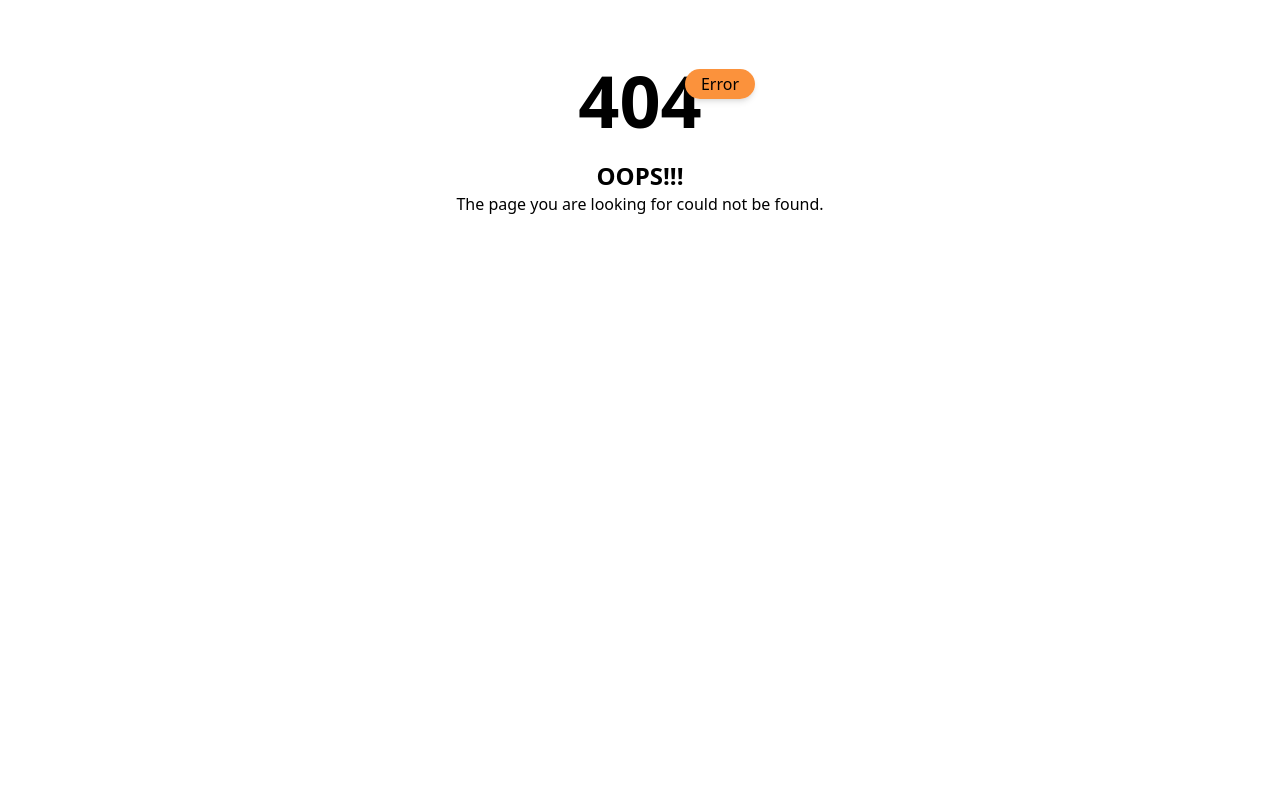
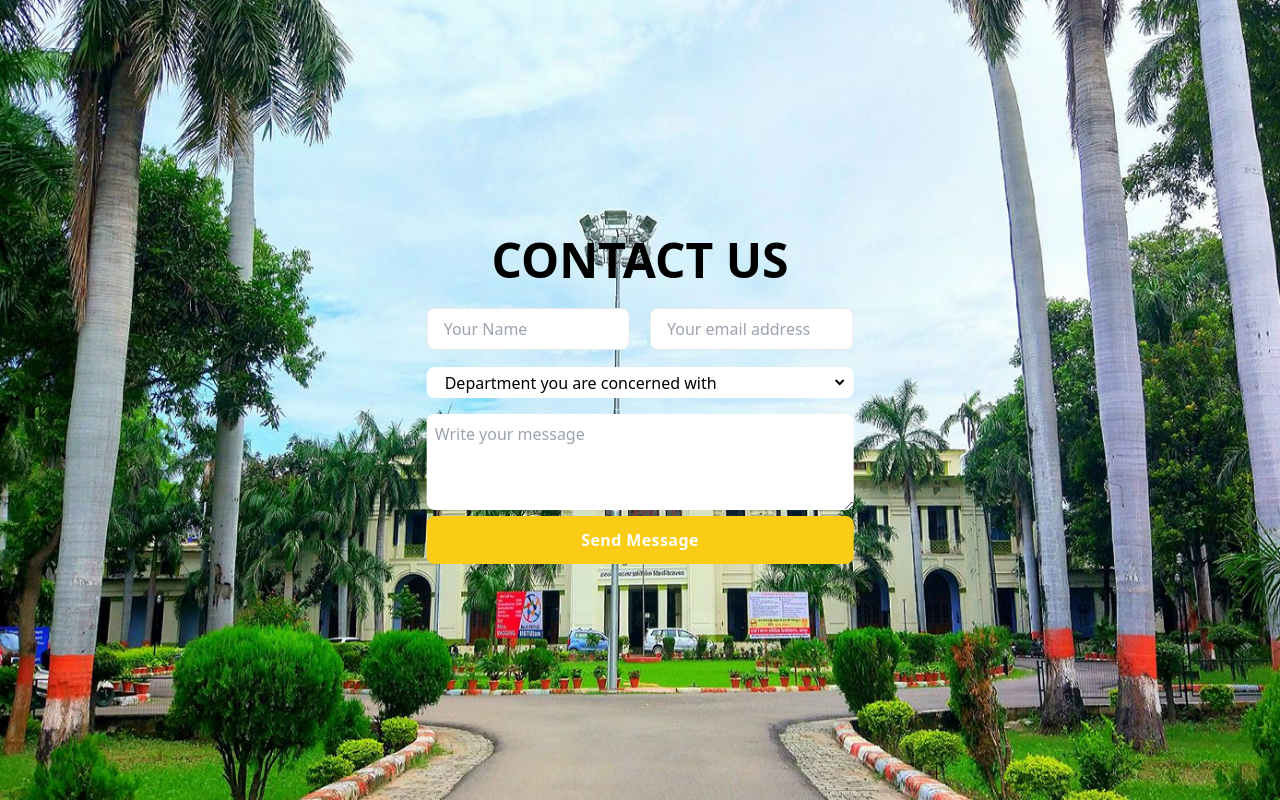
Before and after one commit to PriansGupta/Inventory_Management, a Next.js app: page /contact-us in a window 1280 px wide. Before the commit this address had no page. Built offline with nearby package versions, Linux system fonts and the light colour scheme.

Commit message:
Contact Us Page

```diff
--- /dev/null
+++ b/app/contact-us/page.js
@@ -0,0 +1,166 @@
+"use client";
+import Image from "next/image";
+import HBTU_BG from "@/Assets/BG-HBTU.jpg";
+import { useEffect, useState } from "react";
+import SimpleBackdrop from "@/Components/Backdrop";
+import axios from "axios";
+import { ToastContainer, toast } from "react-toastify";
+
+export default function Home() {
+  const branchArray = [
+    { name: "Electronics Engineering", email: "priyanshg615@gmail.com" },
+    { name: "Computer Science Engineering", email: "princysoni210@gmail.com" },
+    { name: "Information Technology", email: "princysoni210@gmail.com" },
+    { name: "Mechanical Engineering", email: "princysoni210@gmail.com" },
+    { name: "Electrical Engineering", email: "priyanshg615@gmail.com" },
+    { name: "Civil Engineering", email: "priyanshg615@gmail.com" },
+    { name: "Paint Technology", email: "priyanshg615@gmail.com" },
+    { name: "Chemical Engineering", email: "priyanshg615@gmail.com" },
+    { name: "Bio Chemical Engineering", email: "priyanshg615@gmail.com" },
+    { name: "Oil Technology", email: "priyanshg615@gmail.com" },
+    { name: "Leather Technology", email: "priyanshg615@gmail.com" },
+    { name: "Food Technology", email: "priyanshg615@gmail.com" },
+  ];
+  const [branch, setbranch] = useState("");
+  const [name, setName] = useState("");
+  const [fromEmail, setFromEmail] = useState("");
+  const [ToEmail, setToEmail] = useState("");
+  const [isValidEmail, setIsValidEmail] = useState(true);
+  const [message, setMessage] = useState("");
+  const [responseMessage, setResponseMessage] = useState("");
+  const [isLoading, setLoading] = useState(true);
+
+  const validateEmail = (input) => {
+    const emailRegex = /^[^\s@]+@hbtu\.ac\.in$/i;
+    return emailRegex.test(input);
+  };
+
+  useEffect(() => {
+    setTimeout(() => {
+      setLoading(false);
+    }, 500);
+  }, []);
+
+  const MessageHandler = async () => {
+    setLoading(true);
+    try {
+      const response = await axios.post(
+        "http://localhost:5000/api/contact-us",
+        {
+          fromEmail,
+          ToEmail,
+          name,
+          message,
+        }
+      );
+      console.log(response.data.message);
+      setResponseMessage(response.data.message);
+    } catch (error) {
+      console.log(error);
+    }
+    setLoading(false);
+  };
+  if (isLoading) return <SimpleBackdrop open={isLoading}></SimpleBackdrop>;
+  else
+    return (
+      <main className="select-none">
+        <Image
+          src={HBTU_BG}
+          alt="HBTU Image"
+          layout="fill"
+          objectFit="cover"
+          objectPosition="center"
+        />
+        <div className="absolute w-1/3 top-1/2 left-1/2 transform -translate-x-1/2 -translate-y-1/2 text-center">
+          <h1 className="text-black text-5xl font-bold mb-6">CONTACT US</h1>
+          {responseMessage && (
+            <p className="font-semibold text-green-500 mb-6">
+              {responseMessage}
+            </p>
+          )}
+          <div>
+            <div className="flex space-x-5">
+              <input
+                value={name}
+                onChange={(e) => setName(e.target.value)}
+                type="text"
+                placeholder="Your Name"
+                className="w-full px-4 py-2 border rounded-lg"
+              />
+              <input
+                required
+                type="email"
+                placeholder="Your email address"
+                className={`w-full px-4 py-2 border rounded-lg ${
+                  !isValidEmail ? "border-2 border-red-500 bg-red-300" : ""
+                }`}
+                value={fromEmail}
+                onChange={(e) => {
+                  const newEmail = e.target.value;
+                  setFromEmail(newEmail);
+                  setIsValidEmail(validateEmail(newEmail));
+                }}
+              />
+            </div>
+            {!isValidEmail ? (
+              <p className="text-red-500 tracking-wide font-bold font-mono">
+                Enter a valid email
+              </p>
+            ) : (
+              ""
+            )}
+            <div className="mb-4 bg-white rounded-lg">
+              <select
+                required
+                id="branch"
+                style={{
+                  paddingTop: "4px",
+                  paddingBottom: "4px",
+                }}
+                className="dropdown cursor-pointer w-full"
+                value={branch}
+                onChange={(e) => {
+                  setbranch(e.target.value);
+                  const selectedOption = branchArray.find(
+                    (item) => item.name === e.target.value
+                  );
+                  setToEmail(selectedOption.email);
+                }}
+              >
+                <option value="" disabled>
+                  Department you are concerned with
+                </option>
+                {branchArray?.map((item, idx) => {
+                  return (
+                    <option
+                      key={item.name}
+                      value={item.name}
+                      email={item.email}
+                    >
+                      {item.name}
+                    </option>
+                  );
+                })}
+              </select>
+            </div>
+            <div className="m-0 p-0">
+              <textarea
+                value={message}
+                onChange={(e) => setMessage(e.target.value)}
+                type="text"
+                className="h-[96px] p-2 w-full bg-white rounded-lg"
+                placeholder="Write your message"
+              />
+            </div>
+
+            <button
+              onClick={MessageHandler}
+              className="bg-yellow-400 w-full text-white px-4 font-semibold tracking-wide hover:bg-yellow-500 py-3 rounded-lg"
+            >
+              Send Message
+            </button>
+          </div>
+        </div>
+      </main>
+    );
+}
--- a/app/forgot-password/page.js
+++ b/app/forgot-password/page.js
@@ -23,7 +23,8 @@ const ForgotPassword = () => {
 
   useEffect(() => {
     setLoading(false);
-  });
+  }, []);
+
   async function Reset() {
     setLoading(true);
     try {
@@ -76,12 +77,14 @@ const ForgotPassword = () => {
     } catch (error) {
       console.error("Error checking email:", error);
     }
+    setTimeout(() => {
       setLoading(false);
+    }, [1000]);
   }
+  if (isLoading) return <SimpleBackdrop open={isLoading}></SimpleBackdrop>;
+  else
     return (
       <div>
-      {isLoading && <SimpleBackdrop open={true} />}
-      {/* <SimpleBackdrop open={isLoading}></SimpleBackdrop> */}
         <div className="container mx-auto p-8 max-w-md select-none">
           <h1 className="text-3xl mb-6 text-center">Forgot Password</h1>
           <p className="mb-4 text-center">
@@ -131,7 +134,8 @@ const ForgotPassword = () => {
           hideProgressBar={false}
           newestOnTop={false}
           closeOnClick rtl={false}
-        pauseOnFocusLoss draggable pauseOnHover theme="light" transition:Bounce
+          pauseOnFocusLoss draggable pauseOnHover theme="light"
+          transition:Bounce
         </ToastContainer>
       </div>
     );
--- a/app/login/page.js
+++ b/app/login/page.js
@@ -48,7 +48,7 @@ export default function Login() {
   }, []);
 
   const validateEmail = (input) => {
-    const emailRegex = /^[^\s@]+@[^\s@]+\.[^\s@]+$/;
+    const emailRegex = /^[^\s@]+@hbtu\.ac\.in$/i;
     return emailRegex.test(input);
   };
 
@@ -131,8 +131,9 @@ export default function Login() {
               placeholder="Enter your email address"
               value={email}
               onChange={(e) => {
-                setEmail(e.target.value);
-                setIsValidEmail(validateEmail(email));
+                const newEmail = e.target.value;
+                setEmail(newEmail);
+                setIsValidEmail(validateEmail(newEmail));
               }}
               className="w-full px-4 py-2 border rounded-lg"
             />
@@ -208,9 +209,15 @@ export default function Login() {
             )}
           </div>
 
-          <div className="mt-4 text-center">
+          <div className="mt-4 text-center flex justify-center space-x-3">
             <Link className="text-blue-500" href="/forgot-password">
               Forgot Password?
+            </Link>
+            <Link className="text-blue-500" href="/contact-us">
+              Contact Us
+            </Link>
+            <Link className="text-blue-500" href="/">
+              Home
             </Link>
           </div>
         </div>
--- a/app/page.js
+++ b/app/page.js
@@ -1,19 +1,26 @@
 "use client";
 import { useRouter } from "next/navigation";
-import { useEffect } from "react";
+import { useEffect, useState } from "react";
 import Image from "next/image";
 import HBTU_BG from "@/Assets/BG-HBTU.jpg";
 import Link from "next/link";
+import SimpleBackdrop from "@/Components/Backdrop";
 
 export default function Home() {
+  const [isLoading, setLoading] = useState(true);
   const route = useRouter();
   useEffect(() => {
     const token = localStorage.getItem("token");
     if (token) {
       route.push("/account");
     }
+    setTimeout(() => {
+      setLoading(false);
+    }, [500]);
   }, []);
 
+  if (isLoading) return <SimpleBackdrop open={isLoading}></SimpleBackdrop>;
+  else
     return (
       <main className="select-none">
         <Image
@@ -24,7 +31,9 @@ export default function Home() {
           objectPosition="center"
         />
         <div className="absolute w-1/3 top-1/2 left-1/2 transform -translate-x-1/2 -translate-y-1/2 text-center">
-        <h1 className="text-black text-5xl font-bold mb-12">HBTU INVENTORY</h1>
+          <h1 className="text-black text-5xl font-bold mb-12">
+            HBTU INVENTORY
+          </h1>
           <div className="flex justify-center space-x-4">
             <Link
               href="/login"
```
Also changed, not shown: Components/Avatar.js (+1 -6 lines), Assets/Priyansh.jpg (deleted), 1 other file (tests, documents, lock files or other folders). Lines whose indentation alone changed are shown as unchanged.
